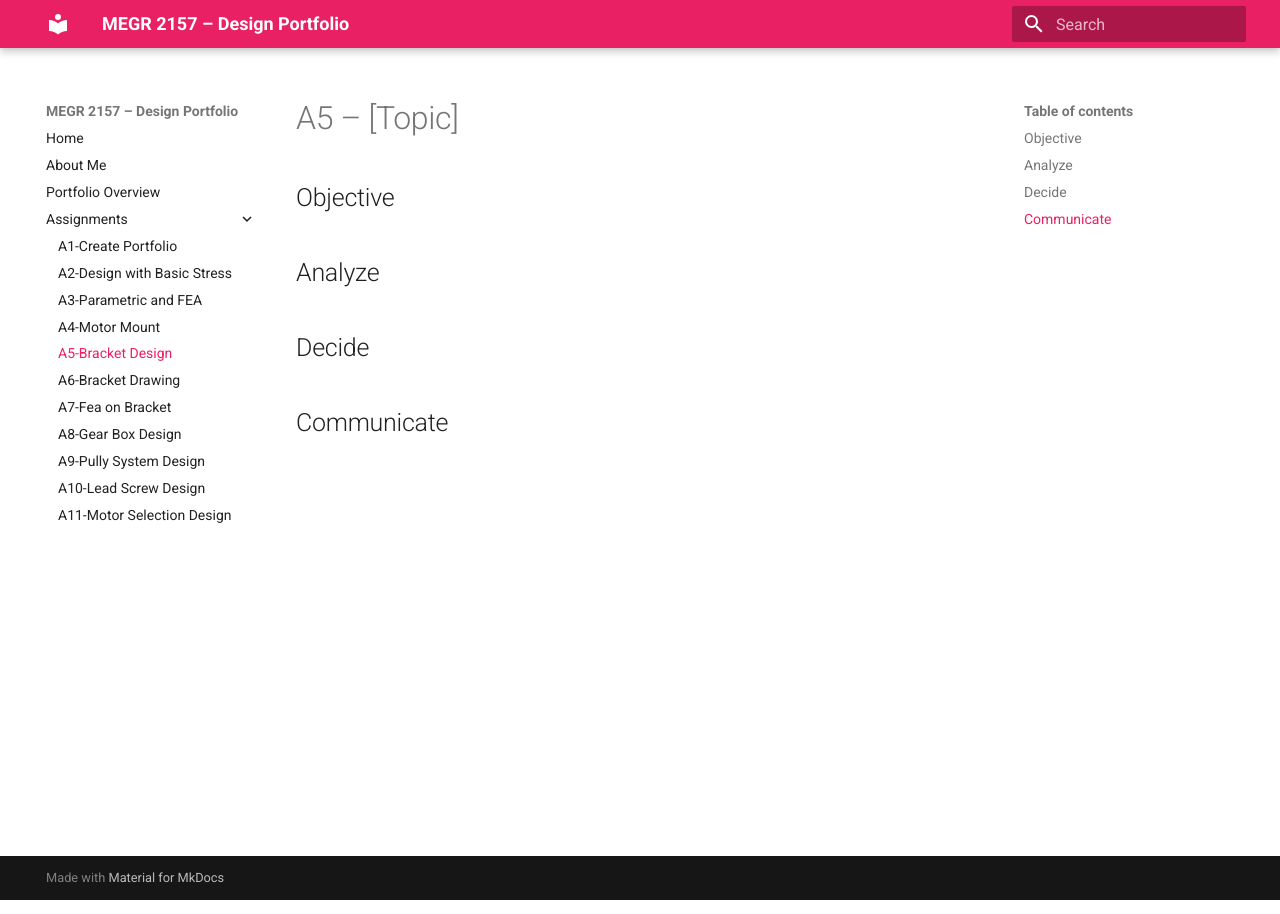
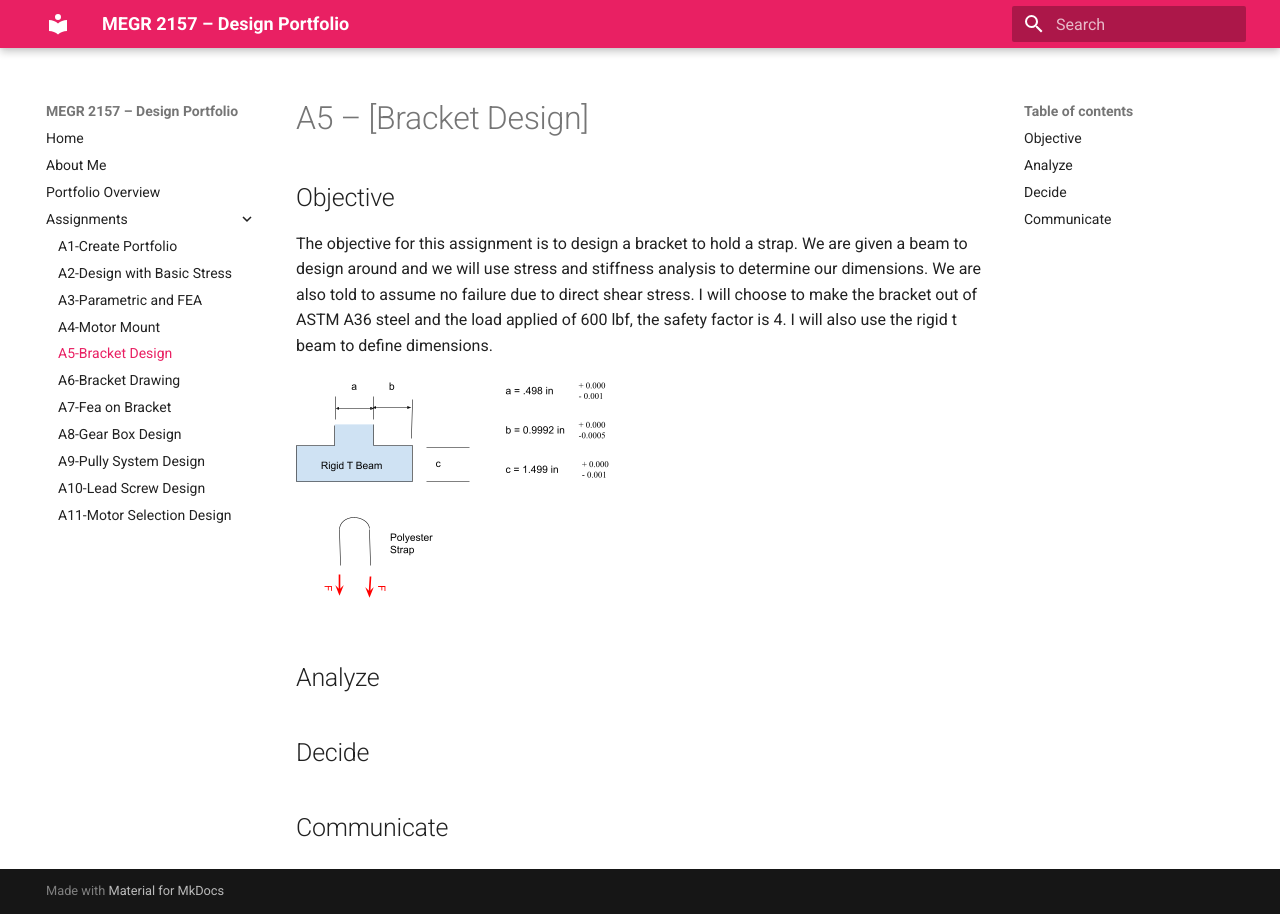
Before and after one commit to JonathanSuarezVazquez/Jonathans-megr2157-portfolio, an MkDocs documentation site: the page built from docs/assignments/A05/index.md, in a window 1280 px wide. Built offline with MkDocs 1.6.1 and Material for MkDocs 9.7.7, drawn with Linux system fonts in a browser that asks for light colours.

Commit message:
Update index.md

```diff
--- a/docs/assignments/A05/index.md
+++ b/docs/assignments/A05/index.md
@@ -1,7 +1,10 @@
-# A5 – [Topic]
+# A5 – [Bracket Design]
 
 ## Objective
 
+The objective for this assignment is to design a bracket to hold a strap. We are given a beam to design around and we will use stress and stiffness analysis to determine our dimensions. We are also told to assume no failure due to direct shear stress. I will choose to make the bracket out of ASTM A36 steel and the load applied of 600 lbf, the safety factor is 4. I will also use the rigid t beam to define dimensions.
+
+![myimage](rigid t beam.png)
 
 ## Analyze
 
```
